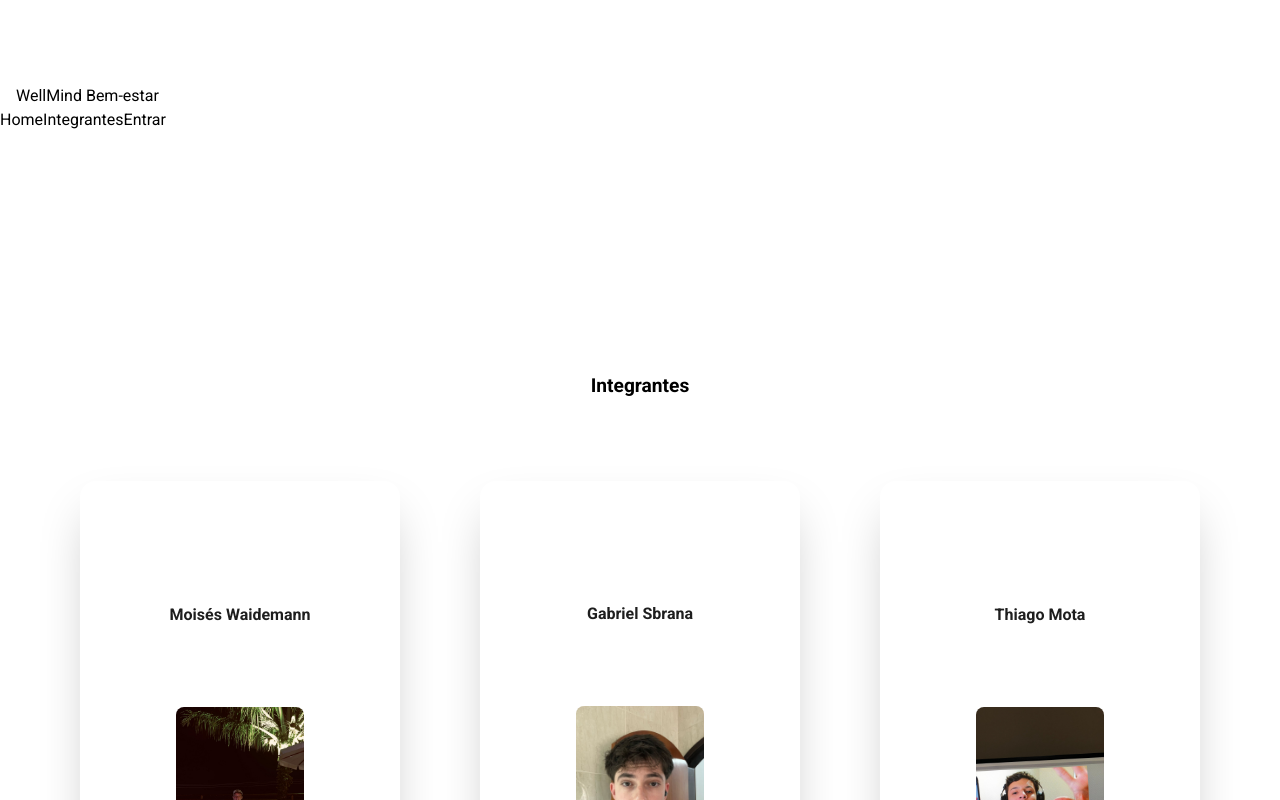
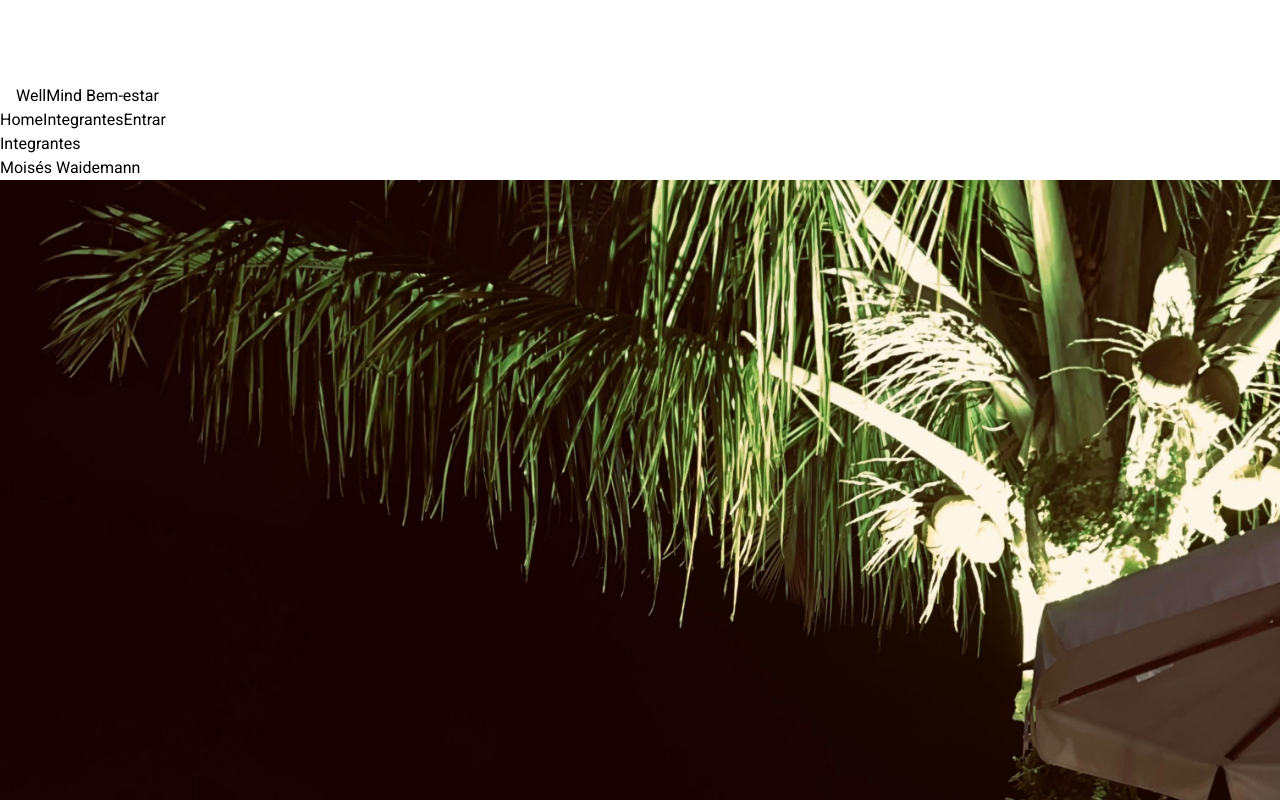
Before and after one commit to WellMind-Bem-estar-Inteligente/WellMind, a React (Vite) app in the folder wellmind-project/: page /integrantes in a window 1280 px wide. Shown: the part 940-1740 px from the top of the page. Built offline with nearby package versions, Linux system fonts and the light colour scheme; a web font is replaced by a local one.

Commit message:
feat: Apagando estilização antiga

```diff
--- a/wellmind-project/src/components/CardIntegrante/CardIntegrante.tsx
+++ b/wellmind-project/src/components/CardIntegrante/CardIntegrante.tsx
@@ -2,9 +2,9 @@ import type { TipoIntegrante } from "../../types/tipos/tipoIntegrante";
 
 export default function CardIntegrantes(props:{integrante:TipoIntegrante}){
     return(
-        <div className="flex flex-col justify-center gap-20 items-center shadow-2xl w-[var(--size-X-card-intg)] h-[var(--size-Y-card-intg)] rounded-2xl  m-10  md:h-[45vh] lg:w-[25vw] lg:h-[55vh] lg:my-10 xl:my-20 2xl:my-30 xl:h-[65vh]">
-            <h2 className="font-bold text-[1rem] text-[var(--color-font-black)] text-center">{props.integrante.nome}</h2>
-            <img className="w-[var(--img-integrantes)] rounded-lg lg:w-[10vw] xl:w-[10vw] 2xl:w-[10vw]" src={props.integrante.urlImg} alt="Foto do integrante" />
+        <div className="">
+            <h2 className="">{props.integrante.nome}</h2>
+            <img className="" src={props.integrante.urlImg} alt="Foto do integrante" />
         </div>
     );
 }
--- a/wellmind-project/src/routes/PagesObrigatorias/IntegranteDetails/index.tsx
+++ b/wellmind-project/src/routes/PagesObrigatorias/IntegranteDetails/index.tsx
@@ -10,15 +10,15 @@ export default function IntegrantesDetails(){
     const encontrado = integrante[0];
 
     return(
-        <main className="flex flex-col items-center my-10 text-center lg:my-55 xl:my-65">
-            <h1 className="font-bold text-[1.2rem] text-[var(--btn-color-menu)] text-center">Detalhes do {encontrado.nome}</h1>
+        <main className="">
+            <h1 className="">Detalhes do {encontrado.nome}</h1>
             <div>
-                <div className="flex flex-col items-center justify-center gap-2 items-center shadow-2xl w-[var(--size-X-detail-intg)] h-[var(--size-Y-detail-intg)] rounded-2xl p-8 gap-6 m-10 xl:h-[70vh] 2xl:h-[75vh]">
-                    <img className="w-[var(--img-integrantes)] rounded-lg" src={encontrado.urlImg} alt={`Imagem do ${encontrado.nome}`} />
+                <div className="">
+                    <img className="" src={encontrado.urlImg} alt={`Imagem do ${encontrado.nome}`} />
                     <p>{encontrado.paragrafo}</p>
-                    <div className="flex flex-wrap gap-10">
-                        <Link className="flex flex-wrap items-center justify-center bg-[var(--btn-color-menu)] w-[var(--btn-size-X-detail)] h-[var(--btn-size-Y-detail)] text-[1.2rem] text-center text-white font-bold rounded-full shadow-2xl" target="_blank" rel="noopner noreferrer" to={`${encontrado.urlGit}`}><FaGithub/></Link>
-                        <Link className="flex flex-wrap items-center justify-center bg-[var(--btn-color-menu)] w-[var(--btn-size-X-detail)] h-[var(--btn-size-Y-detail)] text-[1.2rem] text-center text-white font-bold rounded-full shadow-2xl" target="_blank" rel="noopner noreferrer" to={`${encontrado.urlLinkedIn}`}><FaLinkedin/></Link>
+                    <div className="">
+                        <Link className="" target="_blank" rel="noopner noreferrer" to={`${encontrado.urlGit}`}><FaGithub/></Link>
+                        <Link className="" target="_blank" rel="noopner noreferrer" to={`${encontrado.urlLinkedIn}`}><FaLinkedin/></Link>
                     </div>
                 </div>
             </div>
--- a/wellmind-project/src/routes/PagesObrigatorias/Integrantes/index.tsx
+++ b/wellmind-project/src/routes/PagesObrigatorias/Integrantes/index.tsx
@@ -8,9 +8,9 @@ export default function Integrantes(){
     const todosIntegrante: TipoIntegrante[] = integrantes;
 
     return(
-        <main className="text-center flex flex-col items-center my-10 lg:mt-50 xl:mt-60 2xl:mt-70">
-            <h1 className="font-bold text-[1.2rem] text-[var(--btn-color-menu)] text-center">Integrantes</h1>
-            <div className="text-[var(--color-font-black)] text-[1rem] text-center lg:flex lg:flex-wrap">{todosIntegrante.map((i) => (
+        <main className="">
+            <h1 className="">Integrantes</h1>
+            <div className="">{todosIntegrante.map((i) => (
                 <Link to={`/integrantes/${i.id}`}>
                     <CardIntegrantes integrante={i}/>
                 </Link>
```
